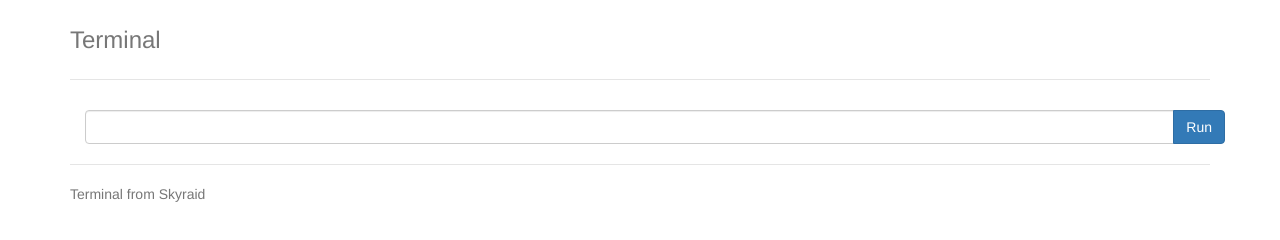
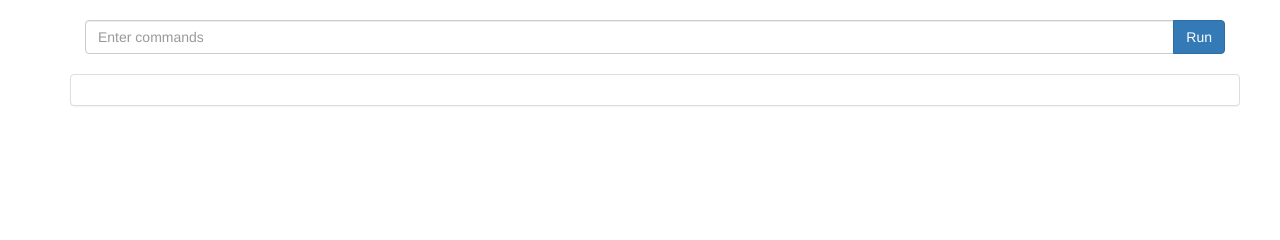
Before and after one commit to Doklet/terminal, a website: page app/index.html in a window 1280 px wide. Drawn offline with nearby package versions, Linux system fonts and the light colour scheme; some packages are replaced by stand-ins of ours; files that its build step writes are made by us from their sources.

Commit message:
Removed header

```diff
--- a/app/scripts/controllers/main.js
+++ b/app/scripts/controllers/main.js
@@ -17,9 +17,10 @@ angular.module('terminalApp')
           /*$scope.type = Response.headers('Content-Type');*/
           $scope.content = Response;
         })
-        .error(function() {
+        .error(function(Response) {
           $scope.info = undefined;
           $scope.error = 'Failed to execute command';
+          $scope.content = Response;
         });
     };
 
--- a/app/views/main.html
+++ b/app/views/main.html
@@ -1,7 +1,3 @@
-<div class="header">
-  <h3 class="text-muted">Terminal</h3>
-</div>
-
 <div class="alert alert-danger" ng-show="error!=undefined">{{error}}</div>
 <div class="alert alert-info" ng-show="info!=undefined">{{info}}</div>
 
@@ -9,7 +5,7 @@
   <div class="row">
     <div class="col-lg-12">
       <div class="input-group">
-        <input type="text" class="form-control" ng-model="pipe">
+        <input type="text" class="form-control" ng-model="pipe" placeholder="Enter commands">
         <span class="input-group-btn">
           <button class="btn btn-primary" type="button" ng-click="submit()">Run</button>
         </span>
@@ -22,10 +18,10 @@
     <br>
   </div>
   <div class="row">
-    {{content}}
+    <div class="panel panel-default">
+      <div class="panel-body">
+        {{content}}
+      </div>
+    </div>
   </div>
 </div>
-
-<div class="footer">
-  <p>Terminal from Skyraid</p>
-</div>
```
